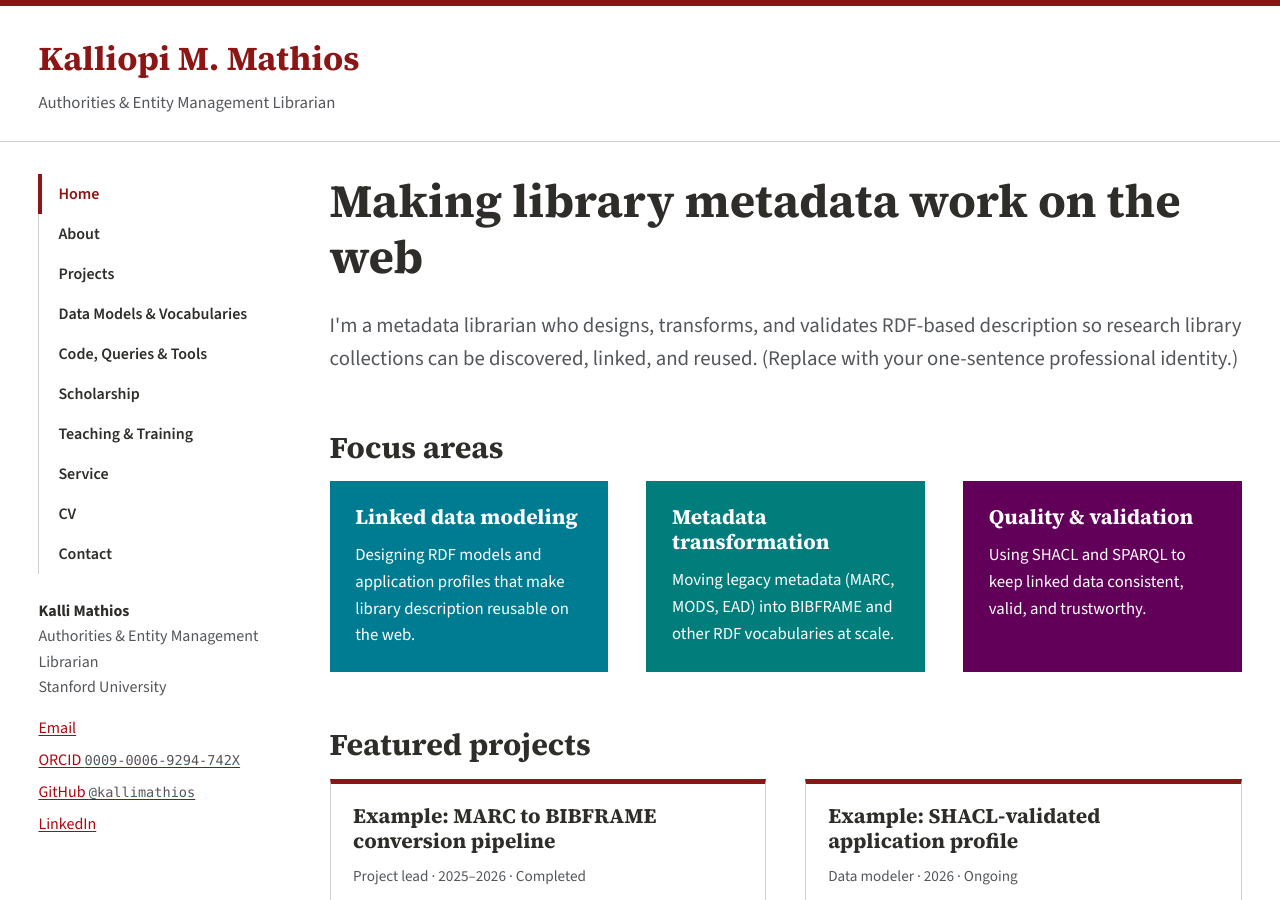
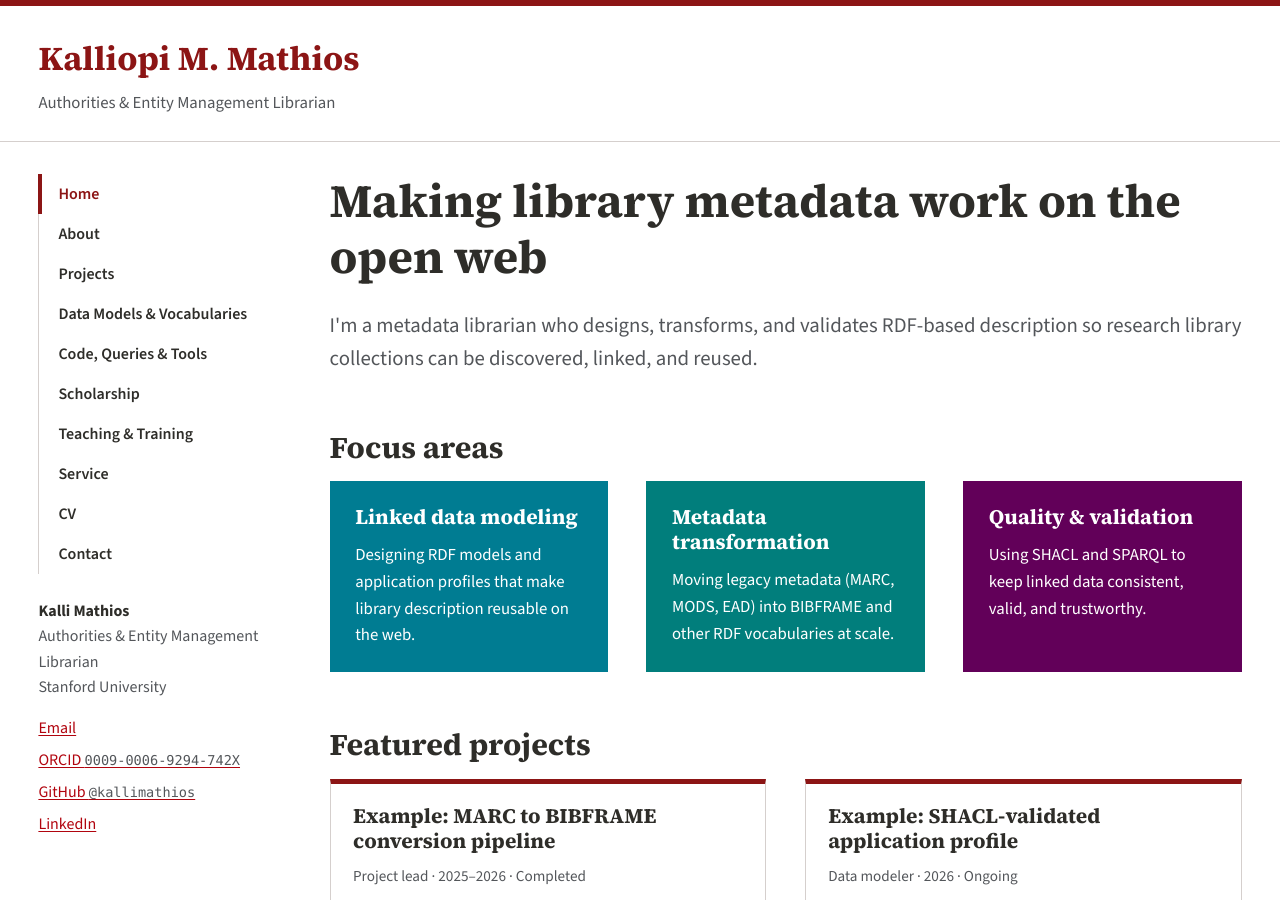
Before and after one commit to kallimathios/kallimathios, a Jekyll site: the page built from index.md, in a window 1280 px wide and 900 px high. Built offline with Jekyll 4.4.1, drawn with Linux system fonts in a browser that asks for light colours.

Commit message:
Update headline for open web emphasis

```diff
--- a/index.md
+++ b/index.md
@@ -1,9 +1,8 @@
 ---
 layout: home
 title: Home
-headline: "Making library metadata work on the web"
+headline: "Making library metadata work on the open web"
 intro: >-
   I'm a metadata librarian who designs, transforms, and validates RDF-based
   description so research library collections can be discovered, linked, and reused.
-  (Replace with your one-sentence professional identity.)
 ---
```
